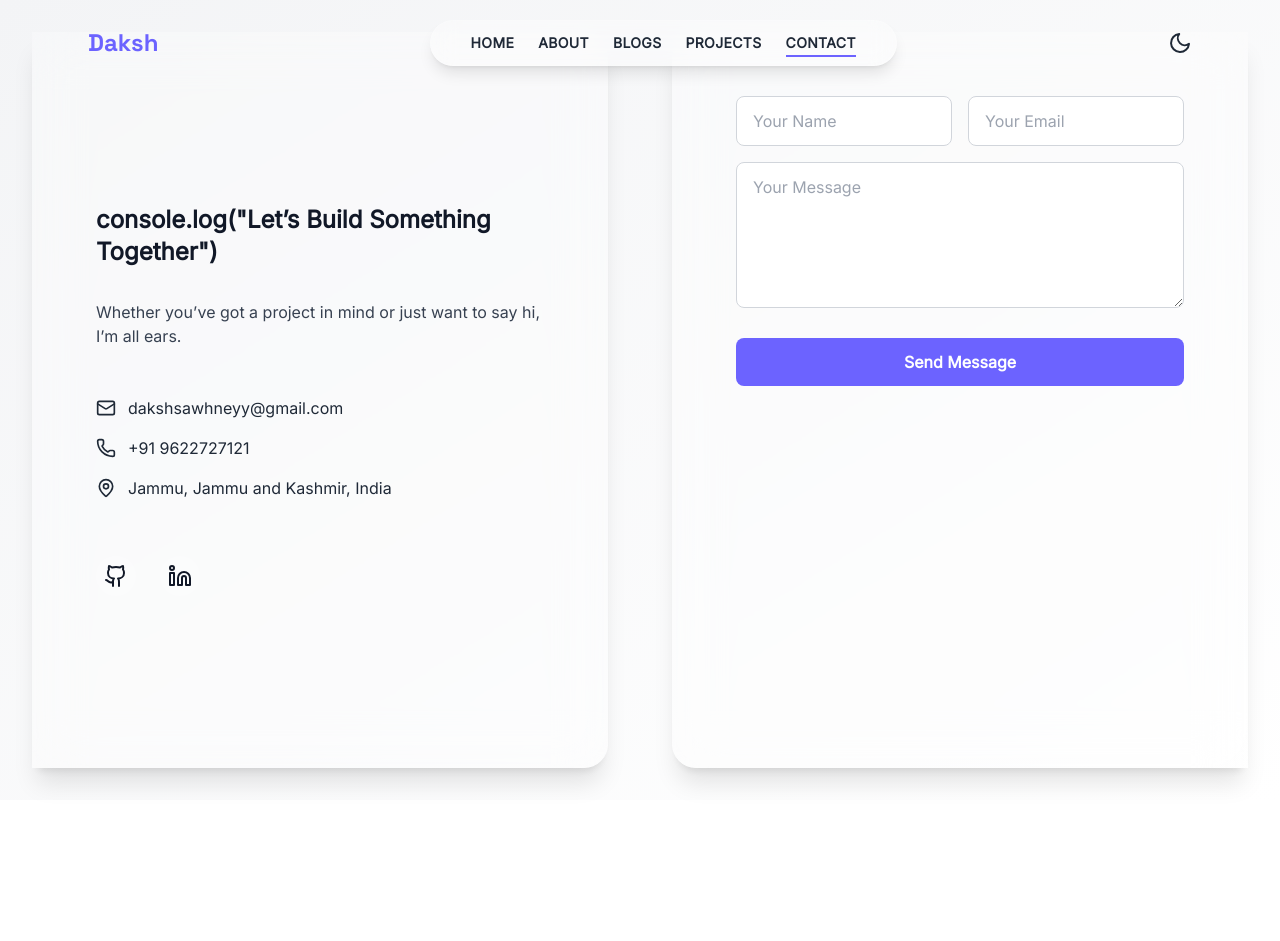
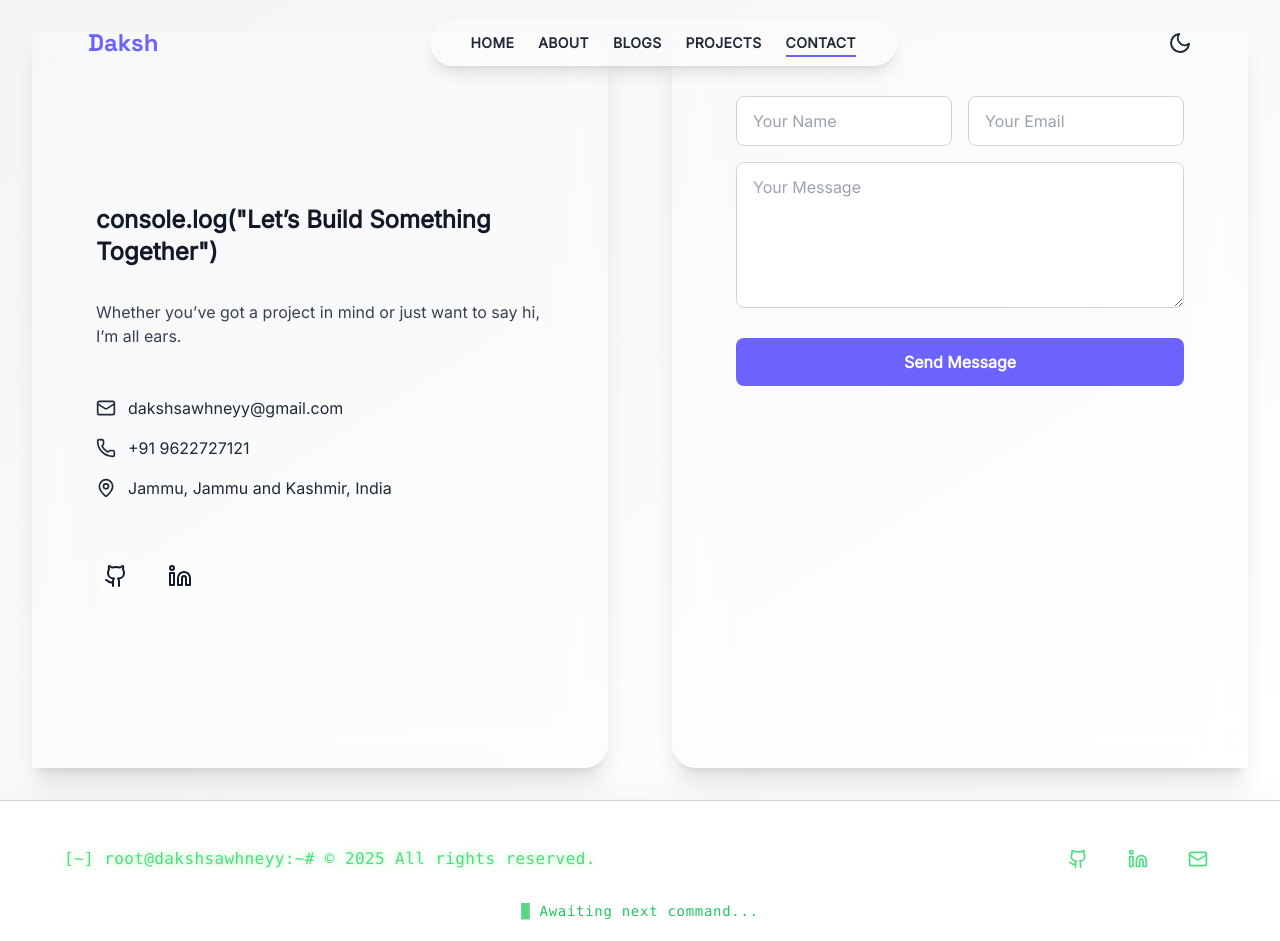
Before and after one commit to dakshsawhneyy/Daksh-Portfolio, a React (Vite) app in the folder Frontend/: page /contact in a window 1280 px wide. Before the commit the page ends 800 px from the top, so only its background shows below. Built offline with nearby package versions, Linux system fonts and the light colour scheme.

Commit message:
Added footer section

```diff
--- a/Frontend/src/App.jsx
+++ b/Frontend/src/App.jsx
@@ -6,6 +6,7 @@ import Projects from "./pages/Projects"
 import Blog from "./pages/Blog"
 import Contact from "./pages/Contact"
 import { useState } from "react"
+import Footer from "./components/Footer"
 
 const App = () => {
 
@@ -27,6 +28,7 @@ const App = () => {
         <Route path="/blog" element={<Blog />}></Route>
         <Route path="/contact" element={<Contact />}></Route>
       </Routes>
+      <Footer/>
     </div>
   )
 }
--- a/Frontend/src/components/Footer.jsx
+++ b/Frontend/src/components/Footer.jsx
@@ -0,0 +1,39 @@
+import { Github, Linkedin, Mail } from 'lucide-react'
+import React from 'react'
+import { motion } from 'framer-motion'
+
+const Footer = () => {
+  const currentYear = new Date().getFullYear()
+
+  return (
+    <footer className="backdrop-blur-md bg-white dark:bg-bgDark border-t border-white/10 text-green-400 font-mono px-6 pt-10 pb-20 md:pb-5 sm:pb-10 drop-shadow-2xl border-t-gray-300 dark:border-t-green-400">
+      <div className="max-w-6xl mx-auto flex flex-col md:flex-row justify-between items-center gap-6">
+
+        {/* Hacker Style Terminal Text */}
+        <motion.p initial={{ opacity: 0 }} whileInView={{ opacity: 1 }} transition={{ delay: 0.2 }} className="text-sm sm:text-base tracking-wide text-green-400 drop-shadow-[0_0_4px_rgba(0,255,0,0.4)]">
+          [~] root@dakshsawhneyy:~# © {currentYear} All rights reserved.
+        </motion.p>
+
+        {/* Glassy Icon Row */}
+        <motion.div initial={{ opacity: 0 }} whileInView={{ opacity: 1 }} transition={{ delay: 0.4 }} className="flex gap-6 text-green-400" >
+          <a href="https://github.com/dakshsawhneyy" target="_blank" className="p-2 bg-white/10 dark:bg-white/5 rounded-full backdrop-blur-md transition hover:scale-110 hover:drop-shadow-[0_0_6px_rgba(0,255,0,0.8)]" >
+            <Github size={20} />
+          </a>
+          <a href="https://linkedin.com/in/dakshsawhneyy" target="_blank" className="p-2 bg-white/10 dark:bg-white/5 rounded-full backdrop-blur-md transition hover:scale-110 hover:drop-shadow-[0_0_6px_rgba(0,255,0,0.8)]" >
+            <Linkedin size={20} />
+          </a>
+          <a href="mailto:dakshsawhneyy@gmail.com" className="p-2 bg-white/10 dark:bg-white/5 rounded-full backdrop-blur-md transition hover:scale-110 hover:drop-shadow-[0_0_6px_rgba(0,255,0,0.8)]" >
+            <Mail size={20} />
+          </a>
+        </motion.div>
+      </div>
+
+      {/* Blinking Cursor */}
+      <div className="mt-6 text-center text-green-500 text-xs tracking-wider sm:text-sm">
+        <span className="animate-pulse">█</span> Awaiting next command...
+      </div>
+    </footer>
+  )
+}
+
+export default Footer
--- a/Frontend/src/pages/Blog.jsx
+++ b/Frontend/src/pages/Blog.jsx
@@ -15,6 +15,9 @@ const Blog = () => {
     }
     loadBlogs()
   }, [])
+
+    // Pick first post as featured
+    const [featured, ...rest] = blogs
 
   return (
     <div className='min-h-screen bg-white dark:bg-bgDark px-6 pt-8 sm:pt-28'>
```
